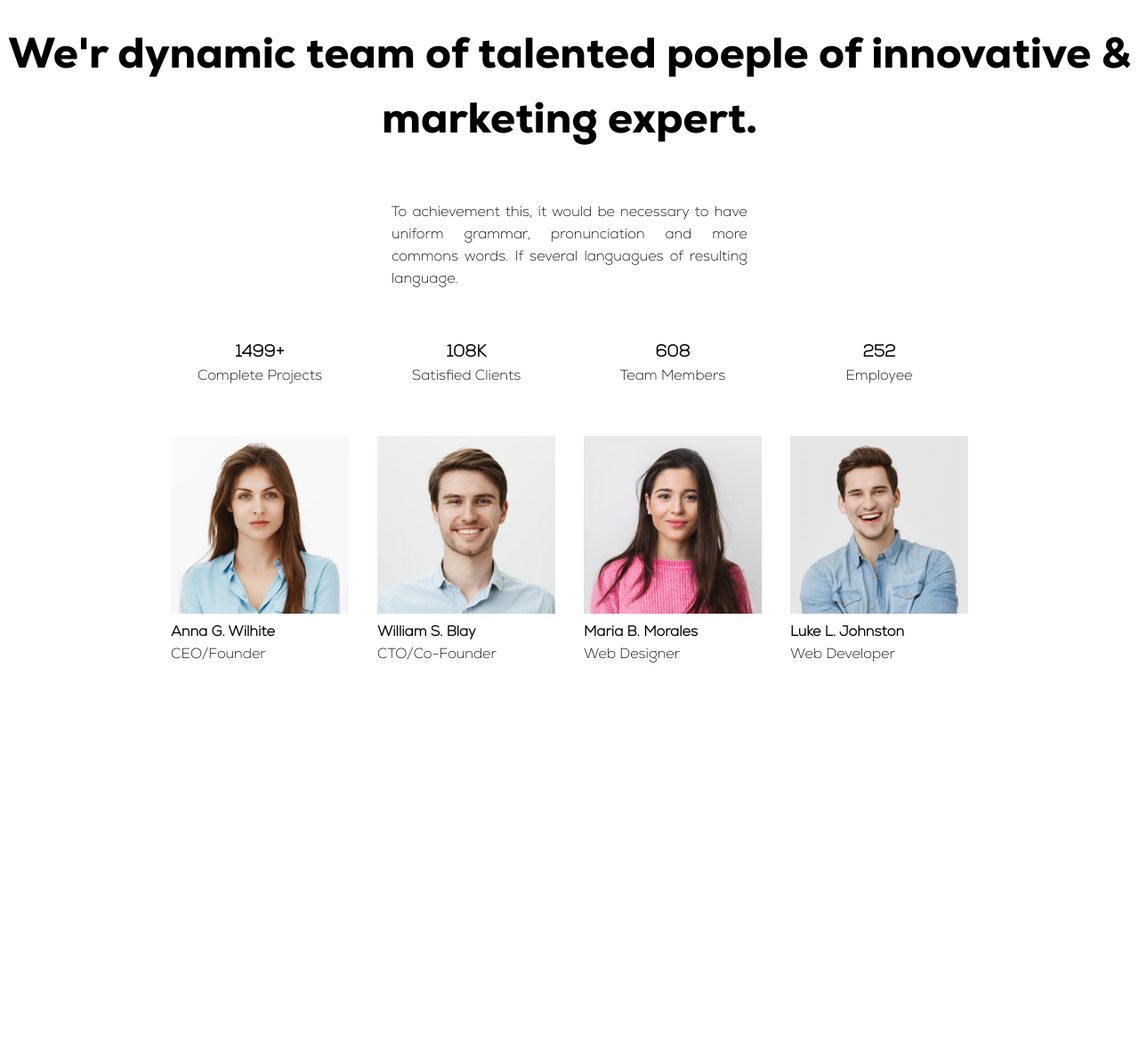
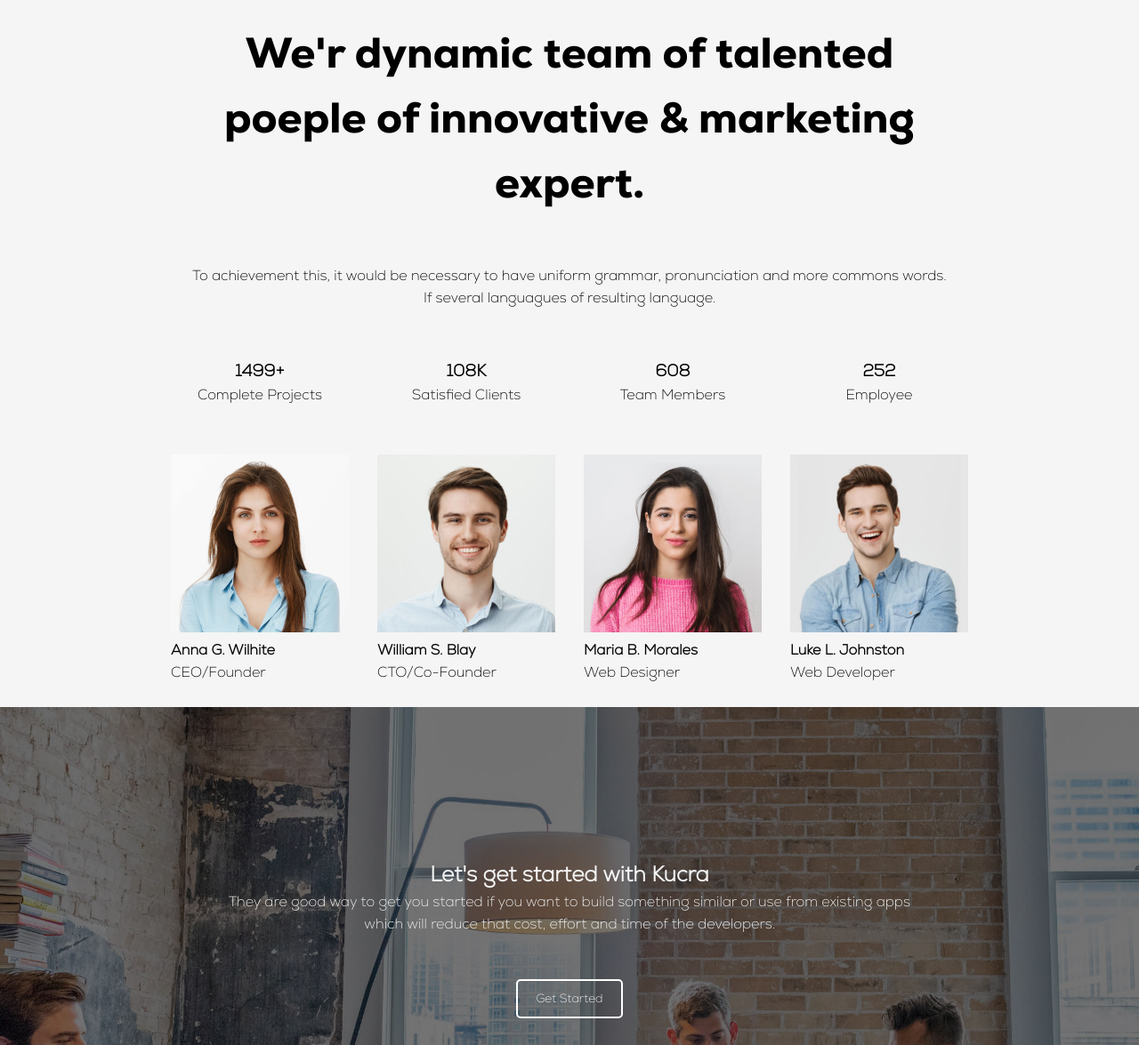
Before and after one commit to ktroisn/Landing-Page, a plain HTML site: page index.html in a window 1280 px wide. Shown: the part 1625-2800 px from the top of the page at 89% size. Before the commit the page ends 2400 px from the top, so only its background shows below. Drawn offline with Linux system fonts and the light colour scheme.

Commit message:
adding html and css for parallax

```diff
--- a/index.html
+++ b/index.html
@@ -84,7 +84,7 @@
 
         <section class="team"> <!--Section de la page equipe-->
                 <h2 class="title-page">We'r dynamic team of talented poeple of innovative & marketing expert.</h2>
-                <p class="paragraph-title">To achievement this, it would be necessary to have uniform grammar, pronunciation and more commons words. If several languagues of resulting language.</p>
+                <p class="paragraph-team">To achievement this, it would be necessary to have uniform grammar, pronunciation and more commons words. If several languagues of resulting language.</p>
 
             <div class="container-stats"> <!--Conteneur avec les données stats-->
 
@@ -138,6 +138,22 @@
 
         </section> <!--Fin de la section page equipe-->
 
+        <section class="parallax"> <!--Debut parallax-->
+            <div class="filter-background">
+                <div class="content-parallax">
+                    <h2 class="title-parallax">Let's get started with Kucra</h2>
+                    <p class="paragraph-parallax">They are good way to get you started if you want to build something similar or use from existing apps which will reduce that cost, effort and time of the developers.</p>
+                    <button class="button-parallax">
+                        Get Started
+                    </button>
+                </div>
+            </div>
+        </section> <!--Fin parallax-->
+
+        <section class="clients">
+            <h2 class="title-page">Titre</h2>
+        </section>
+
     </main><!--Fin de conteneur principale-->
 </body>
 
--- a/main.css
+++ b/main.css
@@ -23,10 +23,10 @@ body {
 }
 
 .title-page {
-    padding: 20px 0px 0px 0px;
     font-family: 'Nexa-Heavy';
     font-size: 3em;
     text-align: center;
+    width: 67%;
 }
 
 .paragraph-title{
@@ -146,6 +146,7 @@ input:focus {
     align-items: center;
     justify-content: space-around;
     height: 100vh;
+    padding: 10px 0px 10px 0px;
 }
 
 .block-containers-radiant {
@@ -177,6 +178,12 @@ input:focus {
     justify-content: space-around;
     align-items: center;
     height: 100vh;
+    background-color: whitesmoke;
+}
+
+.paragraph-team {
+    width: 67%;
+    text-align: center;
 }
 
 .container-stats {
@@ -224,10 +231,54 @@ input:focus {
 /* - FIN PAGE EQUIPE - */
 
 /* - DEBUT PARRALLAX - */
+.parallax {
+    background-image: url("/img/parallax.png");
+    height: 65vh; /* Definir la hauteur visible */
 
+    /* L'effet de parallax */
+    background-attachment: fixed;
+    background-position: center;
+    background-repeat: no-repeat;
+    background-size: cover;
+}
+
+.filter-background {
+    height: 100%;
+    background-color: #0000008c;
+}
+
+.content-parallax {
+    display: flex;
+    flex-direction: column;
+    justify-content: center;
+    align-items: center;
+    height: 100%;
+    color: whitesmoke;
+}
+
+.title-parallax {
+
+}
+
+.paragraph-parallax {
+    width: 60%;
+    text-align: center;
+}
+
+.button-parallax {
+    color: whitesmoke;
+    padding: 10px 20px 10px 20px;
+    border: 2px white solid;
+    background: #ffffff00;
+    border-radius: 5px;
+    margin-top: 50px;
+}
 /* - FIN PARRALLAX - */
 
-/* - DEBUT PAFE CLIENT - */
+/* - DEBUT PAGE CLIENT - */
+.clients {
+    height: 100vh
+}
 
 /* - FIN DE PAGE CLIENT - */
 
```
